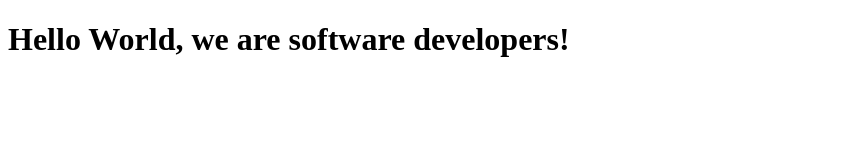
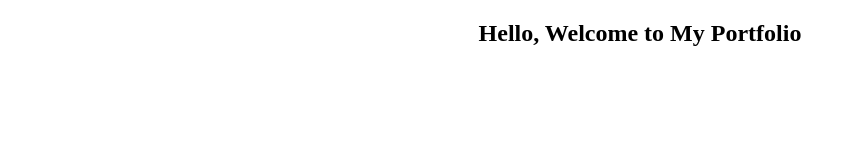
Before and after one commit to okafor-chidimma/chidimmaalvin, a plain HTML site: page index.html in a window 1280 px wide. Shown: the whole page, without its empty margins (0-856 px from the left). Drawn offline with Linux system fonts and the light colour scheme.

Commit message:
added a section element

```diff
--- a/css/style.css
+++ b/css/style.css
@@ -0,0 +1,3 @@
+.text-center{
+  text-align: center;
+}
--- a/index.html
+++ b/index.html
@@ -1,5 +1,6 @@
 <!DOCTYPE html>
 <html lang="en">
+
 <head>
   <meta charset="UTF-8">
   <title>Fork Me! FCC: Test Suite Template</title>
@@ -9,19 +10,10 @@
 <body>
   <script src="https://cdn.freecodecamp.org/testable-projects-fcc/v1/bundle.js"></script>
 
-    <!--
+  <section id="welcome-section" class="text-center">
+    <h1>Hello, Welcome to My Portfolio</h1>
+  </section>
+  <script src="js/index.js"></script>
+</body>
 
-    Hello Camper!
-
-    For now, the test suite only works in Chrome!
-    Please read the README below in the JS Editor before beginning.
-    Feel free to delete this message once you have read it.
-    Good luck and Happy Coding!
-
-    - The freeCodeCamp Team
-
-    -->
-    <h1>Hello World, we are software developers!</h1>
-    <script  src="js/index.js"></script>
-  </body>
 </html>
```
Lines whose indentation alone changed are shown as unchanged.
